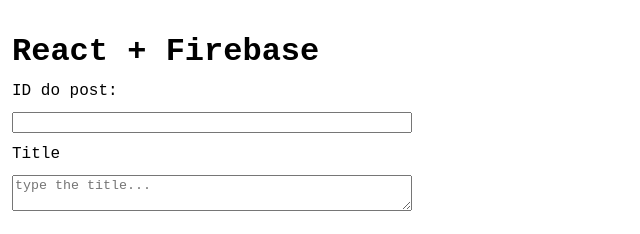
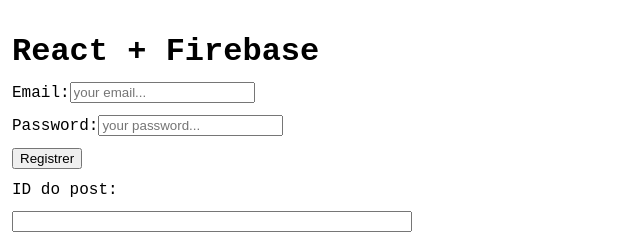
Before and after one commit to dinizdv/Firebase, a React (Create React App) app in the folder fire-contents/: page / in a window 1280 px wide. Shown: the top 234 px of the page, without its empty margins (0-640 px from the left). Built offline with nearby package versions, Linux system fonts and the light colour scheme; no server answers; the database is empty.

Commit message:
feat(App): registering user in the database (Auth).

```diff
--- a/fire-contents/src/App.js
+++ b/fire-contents/src/App.js
@@ -1,6 +1,7 @@
 import {useState, useEffect} from 'react'
-import {db} from './firebaseConnection'
+import {db, auth} from './firebaseConnection'
 import {doc, setDoc, collection, addDoc, getDoc, getDocs, updateDoc, deleteDoc, onSnapshot} from 'firebase/firestore'
+import { createUserWithEmailAndPassword } from 'firebase/auth'
 
 import './index.css'
 
@@ -9,7 +10,8 @@
   const[title, setTitle] = useState('') // textarea value
   const[author, setAuthor] = useState('') // input value
   const [idPost, setIdPost] = useState ('')
-
+  const [email, setEmail] = useState('')
+  const [password, setPassword] = useState('')
   const [posts, setPosts] = useState([])
 
   useEffect(() => {
@@ -107,6 +109,25 @@
     })
   }
 
+  async function newUser(){
+    await createUserWithEmailAndPassword(auth, email, password)
+    .then((value) => {
+      console.log('success!')
+      console.log(value)
+      setEmail('')
+      setPassword('')
+    })
+    .catch((error) => {
+      if (error.code === 'auth/weak-password'){
+        alert('Weak password!') // 6 > password
+      } else if (error.code === 'auth/email-already-in-use'){
+        alert('Email already exists in the database')
+      } else {
+      console.log("ERROR! " + error)
+      }
+    })
+  }
+
 
   return (
     <div className="App">
@@ -114,6 +135,18 @@
       <div className="container">
 
       <h1>React + Firebase</h1>
+
+        <div>
+          <label>Email:</label>
+          <input value={email} onChange={(e) => setEmail(e.target.value)} placeholder='your email...'/><br/>
+
+          <label>Password:</label>
+          <input value={password} onChange={(e) => setPassword(e.target.value)} placeholder='your password...'/><br/>
+
+          <button onClick={newUser}>Registrer</button>
+        </div>
+
+
         <label>ID do post:</label>
         <input value={idPost} onChange={(e) => setIdPost(e.target.value)}></input>
         <label>Title</label>
--- a/fire-contents/src/firebaseConnection.js
+++ b/fire-contents/src/firebaseConnection.js
@@ -1,5 +1,6 @@
 import {initializeApp} from 'firebase/app'
 import {getFirestore} from 'firebase/firestore' // database (firestore - NoSQL)
+import {getAuth} from 'firebase/auth'
 
 // my informations
 const firebaseConfig = {
@@ -15,5 +16,6 @@
 const firebaseApp = initializeApp(firebaseConfig) // initializing of the firebase (initializeApp get´s the object with configs)
 
 const db = getFirestore(firebaseApp)
+const auth = getAuth(firebaseApp)
 
-export {db}
+export {db, auth}
```
